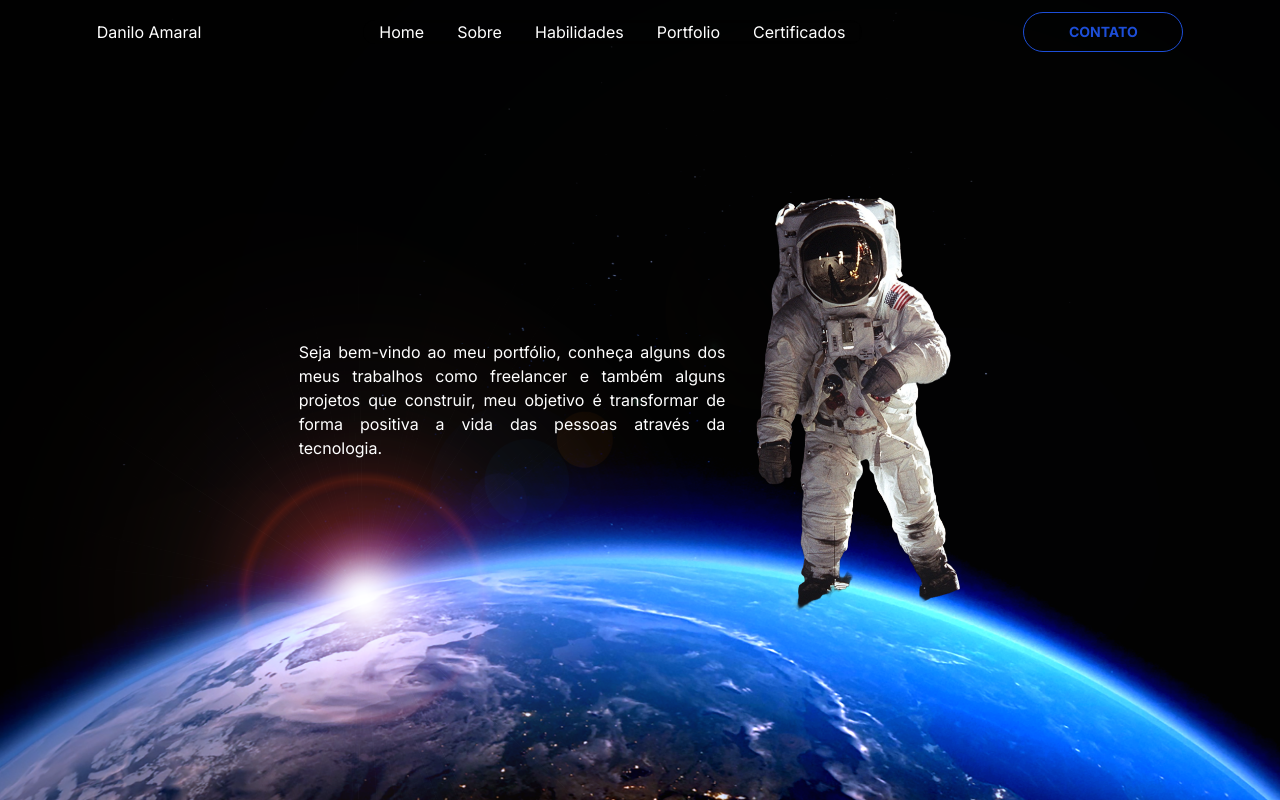
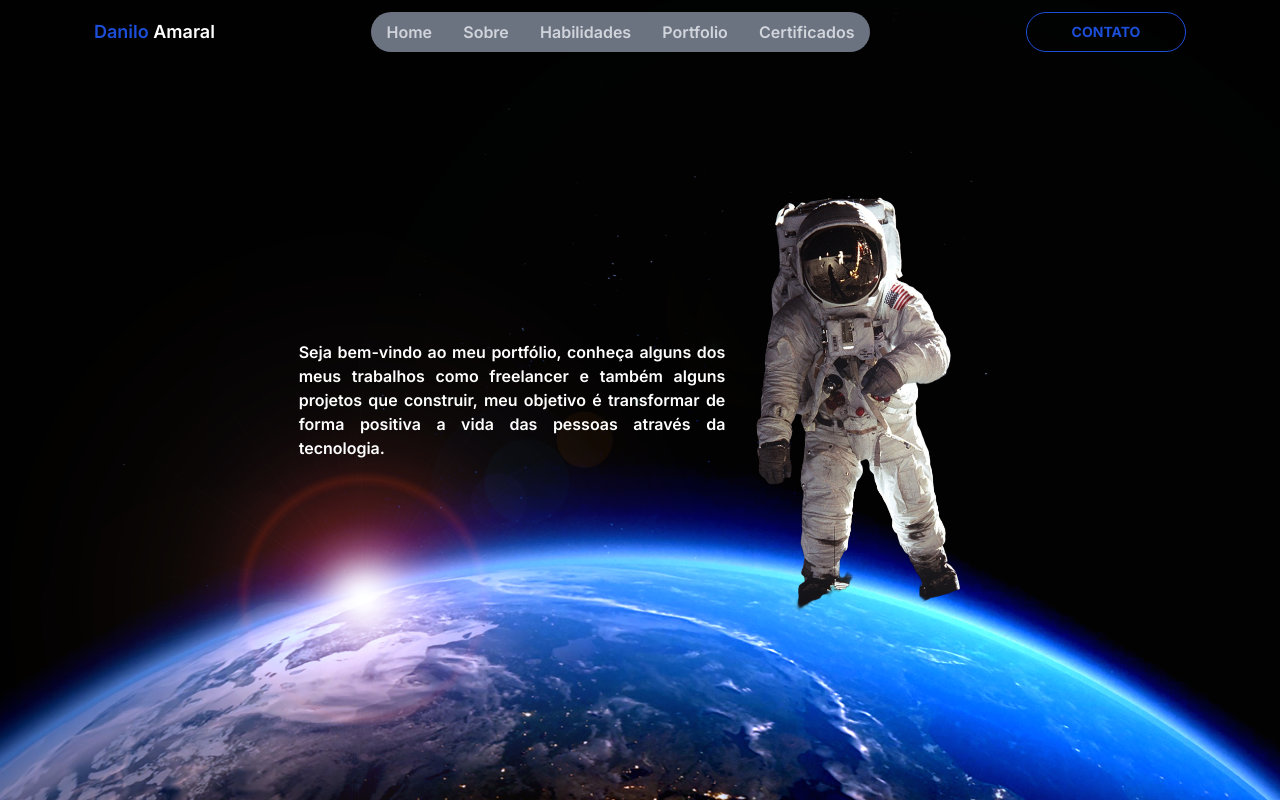
Before and after one commit to Danilo55Amaral/Danilo-Landing-Page, a Next.js app: page / in a window 1280 px wide. Built offline with nearby package versions, Linux system fonts and the light colour scheme.

Commit message:
:wrench: chore: Ajusttando o menu de navegação na versão para telas maiores

```diff
--- a/src/app/(home)/page.tsx
+++ b/src/app/(home)/page.tsx
@@ -7,7 +7,7 @@ export default function Home() {
       <Banner src="/image-background.png" alt="Imagem de Fundo" />
       <div className="flex items-center h-full justify-center">
         <div className="flex flex-col-reverse lg:flex-row items-center justify-center w-full z-10 absolute">
-          <p className="text-white text-justify lg:w-1/3 w-full">
+          <p className="text-white font-semibold text-justify lg:w-1/3 w-full">
             Seja bem-vindo ao meu portfólio, conheça alguns dos meus trabalhos
             como freelancer e também alguns projetos que construir, meu objetivo
             é transformar de forma positiva a vida das pessoas através da
--- a/src/components/header.tsx
+++ b/src/components/header.tsx
@@ -25,46 +25,51 @@ export default function Header() {
   return (
     <>
       <Card className="hidden pl-4 pr-4 lg:flex border-none justify-around items-center pt-3 bg-transparent top-0 w-full z-10 absolute rounded-none shadow-inherit">
-        <span className="text-white">Danilo Amaral</span>
-        <div className="flex items-center justify-around w-2/5 rounded-full bg-transparent backdrop-blur-sm">
+        <h1 className="text-lg text-white font-semibold">
+          <span className="text-blue-700">Danilo</span> Amaral
+        </h1>
+
+        <div className="flex items-center justify-around w-2/5 h-10 rounded-full bg-gray-500 text-gray-300  font-semibold">
           <Link
             href="#"
             aria-label="Link para seção de home do site"
-            className="text-white"
-          >
+            className="hover:text-white"
+            >
             Home
           </Link>
           <Link
             href="#"
             aria-label="Link para seção de sobre do site"
-            className="text-white"
-          >
+            className="hover:text-white"
+            >
             Sobre
           </Link>
           <Link
             href="#"
             aria-label="Link para seção de habilidades do site"
-            className="text-white"
-          >
+            className="hover:text-white"
+            >
             Habilidades
           </Link>
           <Link
             href="#"
             aria-label="Link para seção de porfolio do site"
-            className="text-white"
-          >
+            className="hover:text-white"
+            >
             Portfolio
           </Link>
           <Link
             href="#"
             aria-label="Link para seção de certificados do site"
-            className="text-white"
-          >
+            className="hover:text-white"
+            >
             Certificados
           </Link>
         </div>
+
         <Button variant="primary">CONTATO</Button>
       </Card>
+
       <Card className="flex items-center border-none lg:hidden bg-transparent top-0 w-full z-10 absolute justify-between p-[1.875rem]">
         <Sheet>
           <SheetTrigger asChild>
```
